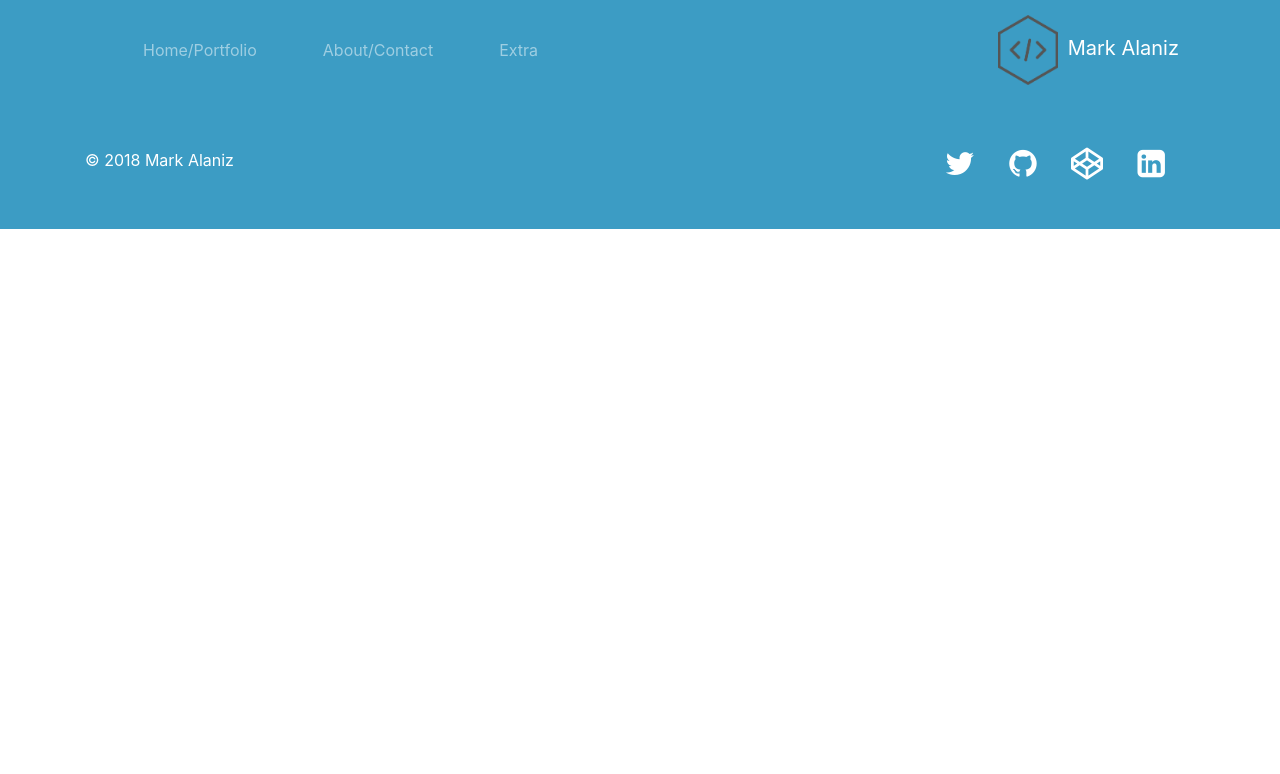
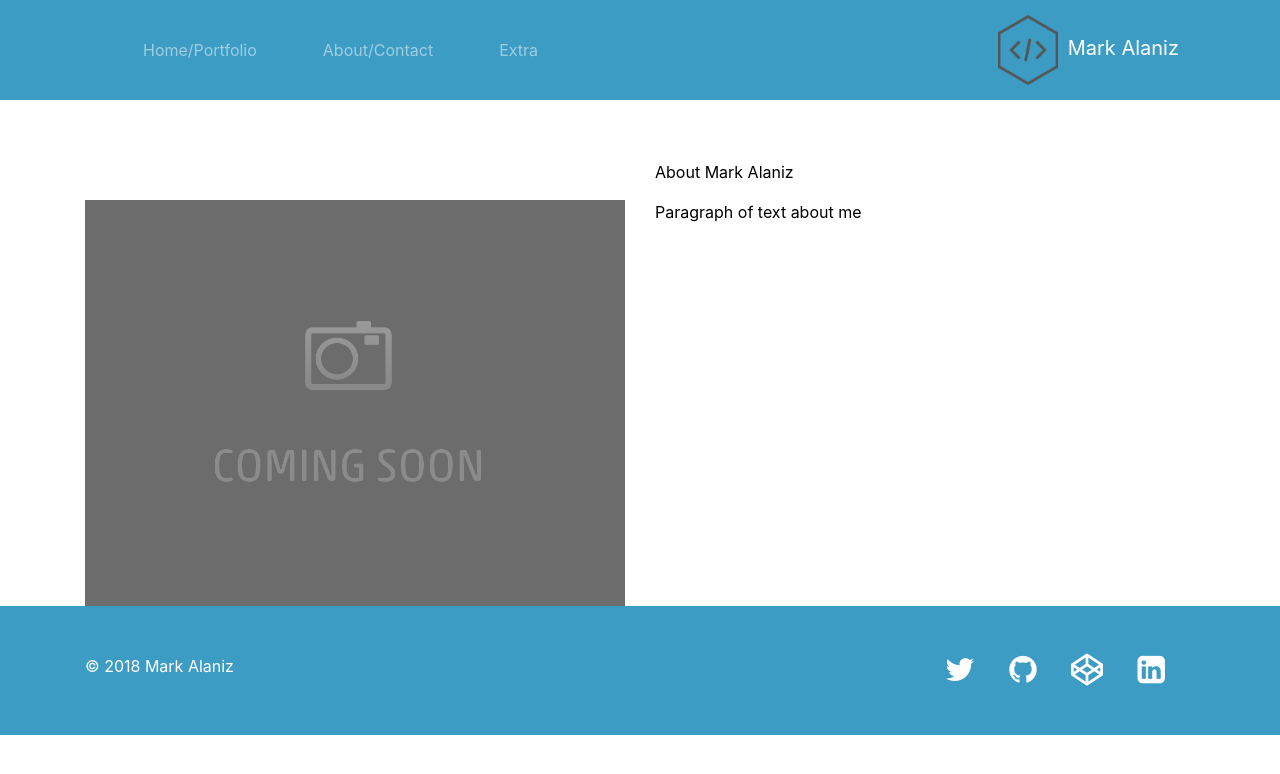
Before and after one commit to Digald/Digald.github.io, a plain HTML site: page assets/about.html in a window 1280 px wide. Drawn offline with nearby package versions, Linux system fonts and the light colour scheme.

Commit message:
added first section of about me template

```diff
--- a/assets/about.html
+++ b/assets/about.html
@@ -59,6 +59,22 @@
                 <img src="images/logo_image.png" alt="">Mark Alaniz</a>
         </div>
     </nav>
+    <section class="container">
+        <div class="row">
+            <div class="col"></div>
+            <div class="col">
+                <p>About Mark Alaniz</p>
+            </div>
+        </div>
+        <div class="row">
+            <div class="col">
+                <img class="mypic" src="images/placeholder1.png" alt="Picture of me">
+            </div>
+            <div class="col">
+                <p>Paragraph of text about me</p>
+            </div>
+        </div>
+    </section>
     <footer class="py-5">
         <div class="container">
             <div class="row">
--- a/assets/css/about.css
+++ b/assets/css/about.css
@@ -90,7 +90,15 @@ nav img {
   display: table;
   clear: both;
 }
-
+/* ------------------------------------------------------
+About me
+-----------------------------------------------------------*/
+section {
+ margin-top: 60px;
+}
+.mypic {
+  max-width: 100%;
+}
 /* ------------------------------------------------------
 Footer
 -----------------------------------------------------------*/
```
